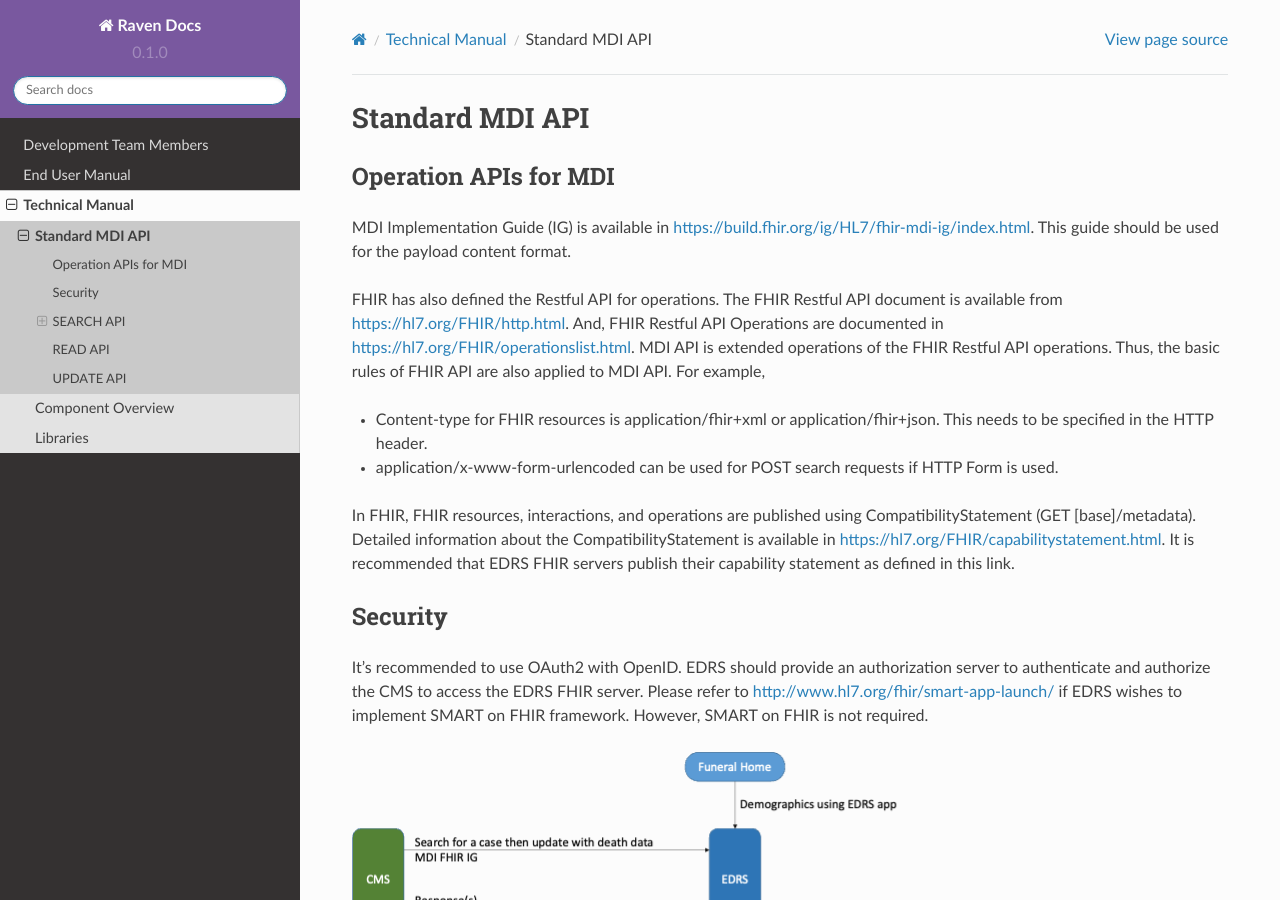
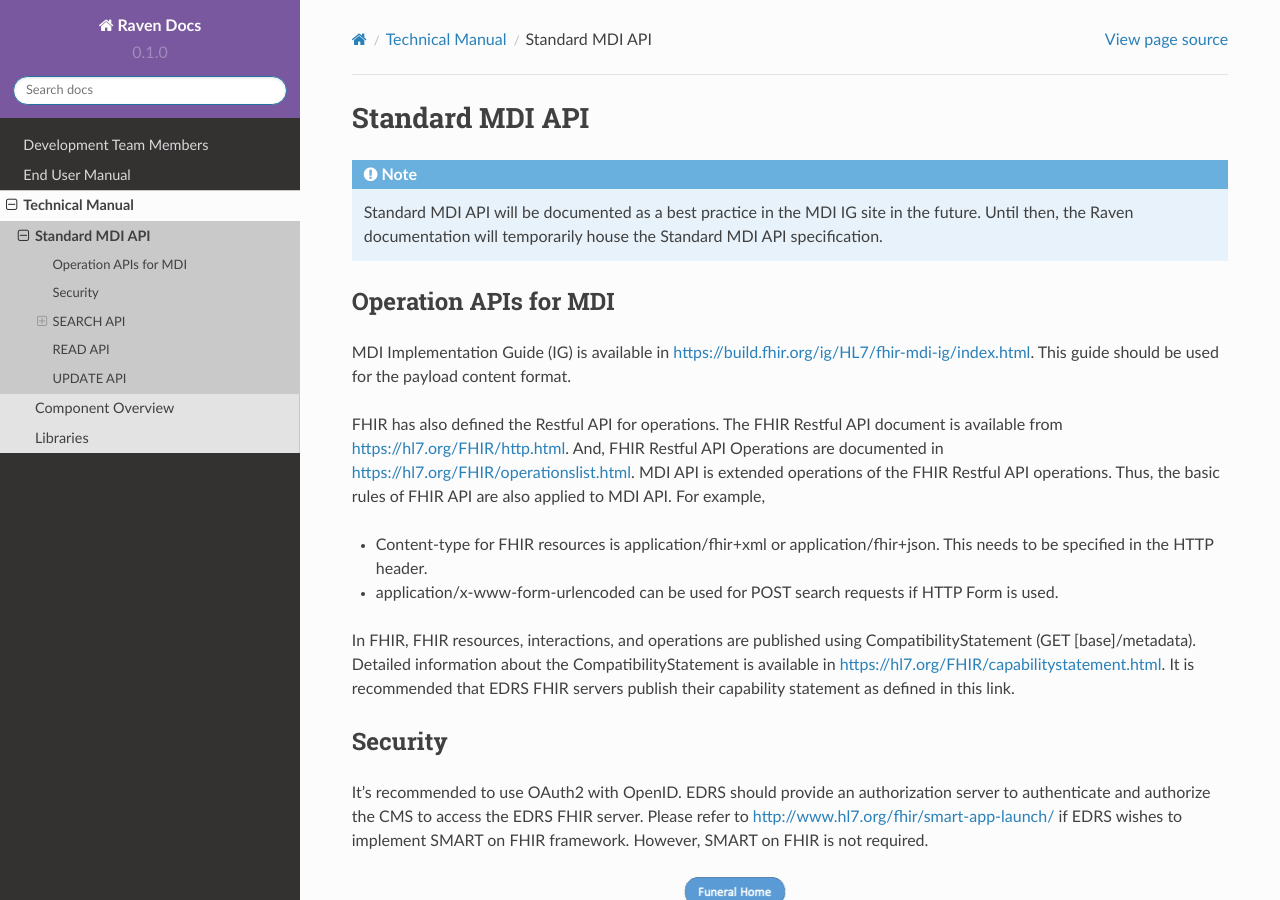
Before and after one commit to MortalityReporting/RavenDocs, a Sphinx documentation site: the page built from docs/source/technicalManual/mdiApi.rst, in a window 1280 px wide and 900 px high. Built offline with Sphinx 7.4.7 and the Read the Docs theme 2.0.0, drawn with Linux system fonts in a browser that asks for light colours.

Commit message:
Update mdiApi.rst

```diff
--- a/docs/source/technicalManual/mdiApi.rst
+++ b/docs/source/technicalManual/mdiApi.rst
@@ -2,6 +2,12 @@
 
 Standard MDI API
 ================
+
+.. note::
+    Standard MDI API will be documented as a best practice in the MDI IG site in the future.
+    Until then, the Raven documentation will temporarily house the Standard MDI API specification.
+
+
 Operation APIs for MDI
 ----------------------
 MDI Implementation Guide (IG) is available in https://build.fhir.org/ig/HL7/fhir-mdi-ig/index.html. This
```
